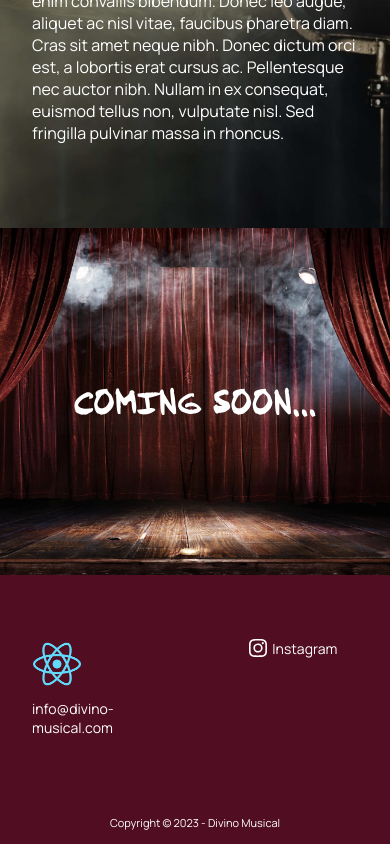
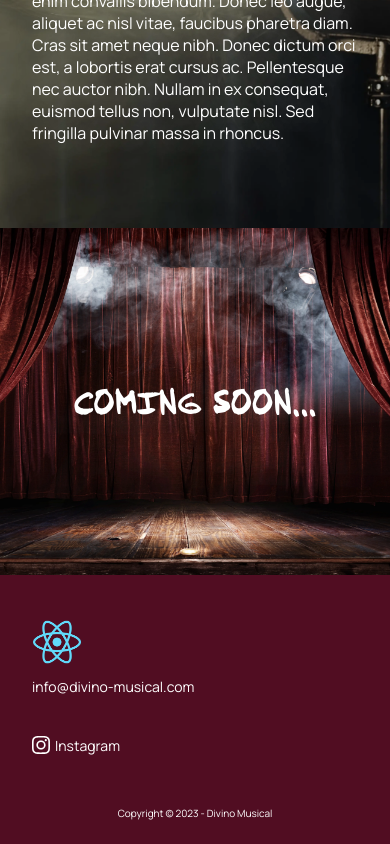
Before and after one commit to davideleo5/davideleo5.github.io, a React (Create React App) app: page / in a window 390 px wide. Shown: the part 1140-1984 px from the top of the page. Built offline with nearby package versions, Linux system fonts and the light colour scheme; the HTML template or start-up script is replaced by a standard one.

Commit message:
WIP - footer mobile

```diff
--- a/src/App.css
+++ b/src/App.css
@@ -15,35 +15,6 @@ body {
 
 .section__margin {
     padding: 4rem 6rem;
-}
-
-.scale-up-center {
-    -webkit-animation: scale-up-center 0.4s cubic-bezier(0.390, 0.575, 0.565, 1.000) both;
-    animation: scale-up-center 0.4s cubic-bezier(0.390, 0.575, 0.565, 1.000) both;
-}
-
-@-webkit-keyframes scale-up-center {
-    0% {
-        -webkit-transform: scale(0.5);
-        transform: scale(0.5);
-    }
-
-    100% {
-        -webkit-transform: scale(1);
-        transform: scale(1);
-    }
-}
-
-@keyframes scale-up-center {
-    0% {
-        -webkit-transform: scale(0.5);
-        transform: scale(0.5);
-    }
-
-    100% {
-        -webkit-transform: scale(1);
-        transform: scale(1);
-    }
 }
 
 @media screen and (max-width: 700px) {
--- a/src/containers/footer/footer.css
+++ b/src/containers/footer/footer.css
@@ -46,3 +46,19 @@
     padding: 15px;
     text-align: center;
 }
+
+@media screen and (max-width: 700px) {
+    .footer .footer-content.section__padding {
+        padding: 2rem;
+    }
+
+    .footer .footer-content .column {
+        margin: 10px 0;
+        width: 100%;
+    }
+
+    .footer .copyright {
+        font-size: 10px;
+        padding: 10px;
+    }
+}
--- a/src/index.css
+++ b/src/index.css
@@ -59,7 +59,38 @@ a {
 
 /* COMMON ANIMATION CLASSES */
 
-/* END - Text focus in */
+/* START - Menu scale up */
+
+.scale-up-center {
+  -webkit-animation: scale-up-center 0.4s cubic-bezier(0.390, 0.575, 0.565, 1.000) both;
+  animation: scale-up-center 0.4s cubic-bezier(0.390, 0.575, 0.565, 1.000) both;
+}
+
+@-webkit-keyframes scale-up-center {
+  0% {
+      -webkit-transform: scale(0.5);
+      transform: scale(0.5);
+  }
+
+  100% {
+      -webkit-transform: scale(1);
+      transform: scale(1);
+  }
+}
+
+@keyframes scale-up-center {
+  0% {
+      -webkit-transform: scale(0.5);
+      transform: scale(0.5);
+  }
+
+  100% {
+      -webkit-transform: scale(1);
+      transform: scale(1);
+  }
+}
+
+/* END - Menu scale up */
 
 /* START - Text flicker in */
 
```
